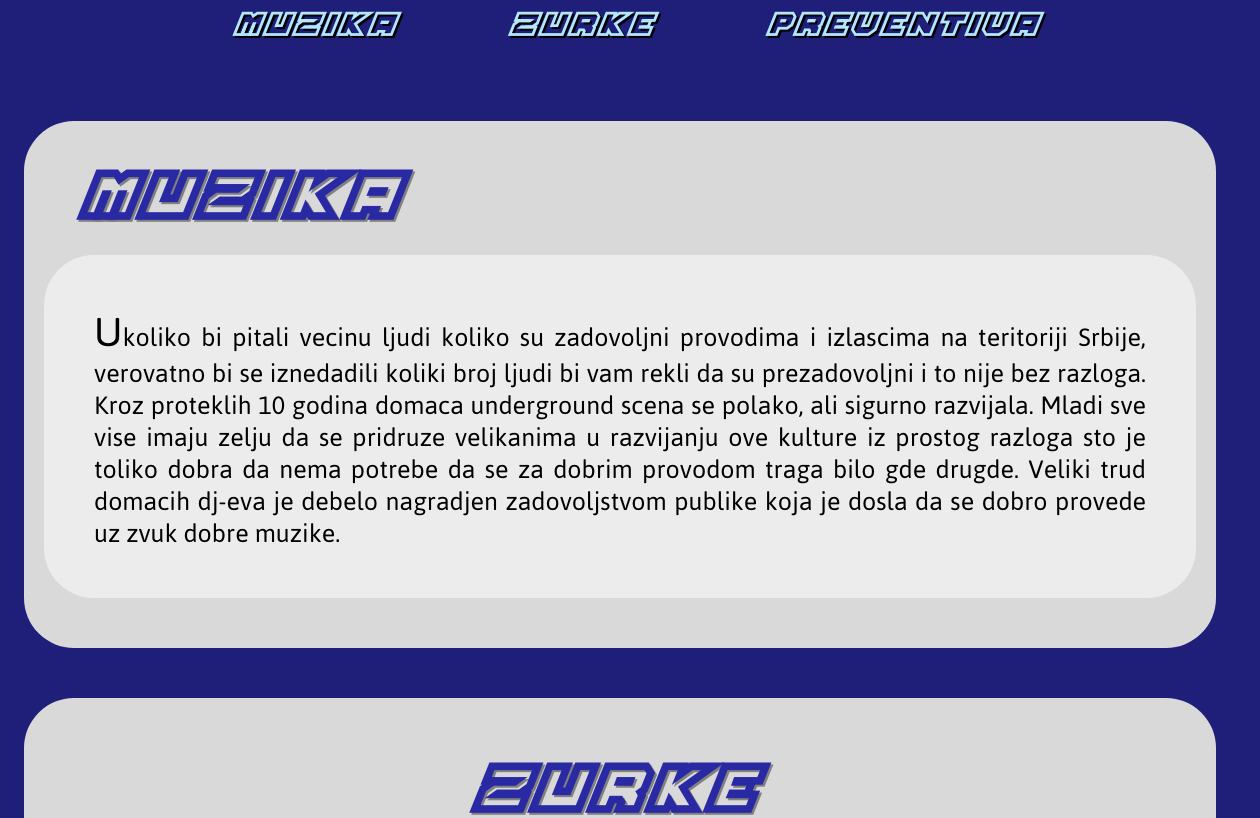
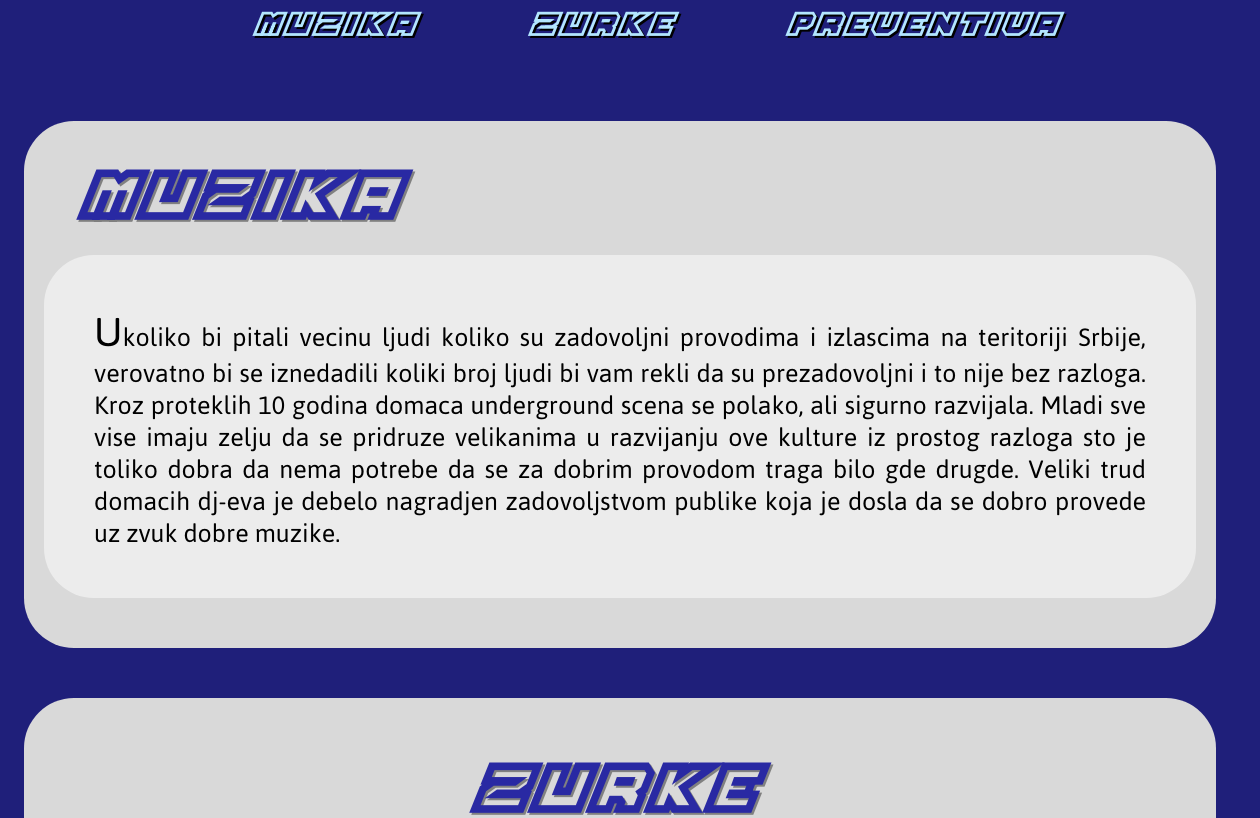
Before and after one commit to OliverStanojevic/HTML-CSS-site, a plain HTML site: page index.html in a window 1280 px wide. Shown: the top 818 px of the page, 20-1280 px from the left. Drawn offline with Linux system fonts and the light colour scheme.

Commit message:
Update index.html

```diff
--- a/index.html
+++ b/index.html
@@ -25,7 +25,7 @@ html,body{
 	font-size: 25px;
 	font-weight: normal;
 	position: relative;
-	left: 200px;
+	left: 220px;
 	margin:0px 40px;
 	text-shadow: 2px 2px black;
 
```
